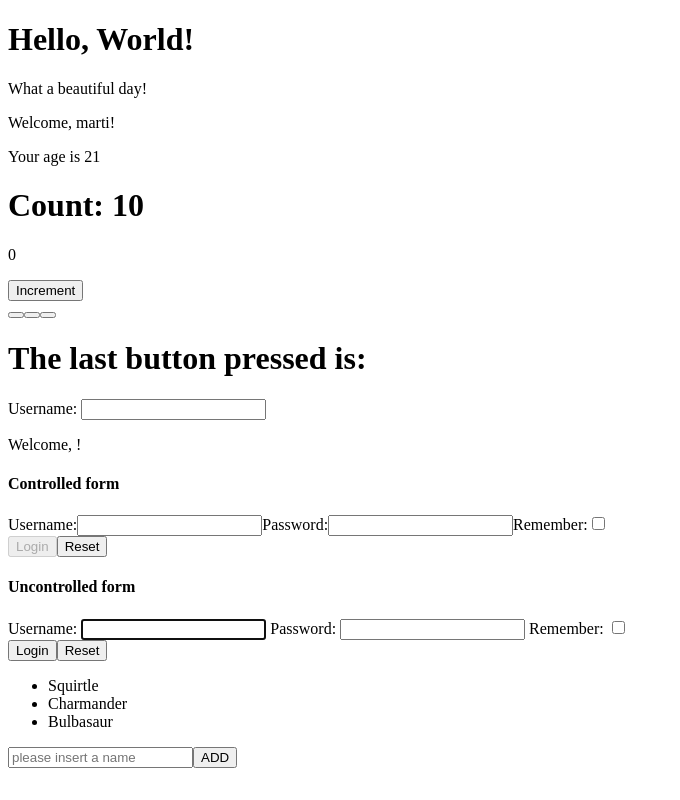
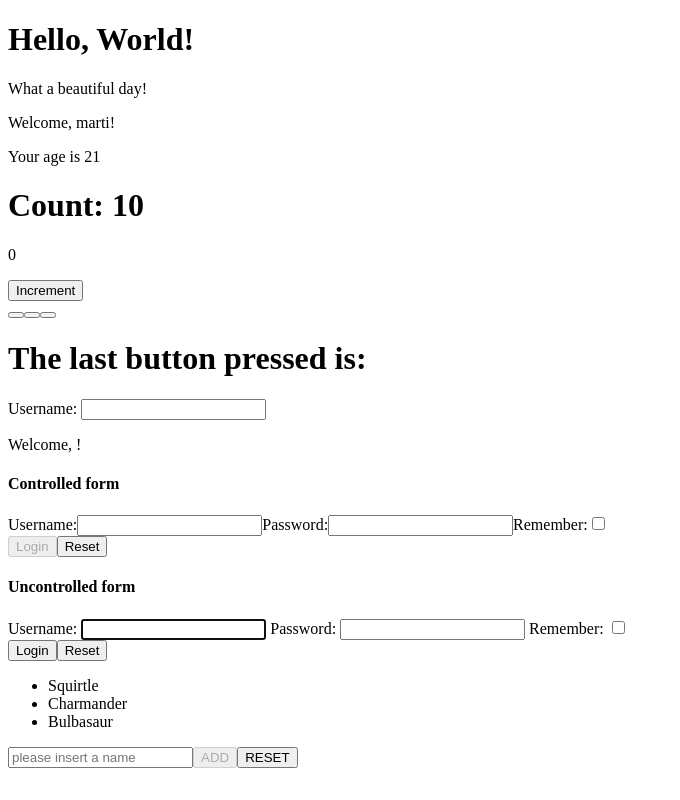
Before and after one commit to Martybb01/react-exercises, a React (Create React App) app: page / in a window 1280 px wide. Shown: the whole page, without its empty margins (0-680 px from the left). Built offline with nearby package versions, Linux system fonts and the light colour scheme.

Commit message:
add reset button + disabled on add button

```diff
--- a/src/TodoList.js
+++ b/src/TodoList.js
@@ -14,6 +14,11 @@ export class TodoList extends React.Component {
   handleInputChange = (event) => {
     this.setState({
       itemsInput: event.target.value,
+    });
+  };
+  handleReset = () => {
+    this.setState({
+      items: [],
     });
   };
   render() {
@@ -33,7 +38,10 @@ export class TodoList extends React.Component {
           value={this.state.itemsInput}
           onChange={this.handleInputChange}
         ></input>
-        <button onClick={this.handlerAdd}>ADD</button>
+        <button onClick={this.handlerAdd} disabled={!this.state.itemsInput}>
+          ADD
+        </button>
+        <button onClick={this.handleReset}>RESET</button>
       </div>
     );
   }
```
